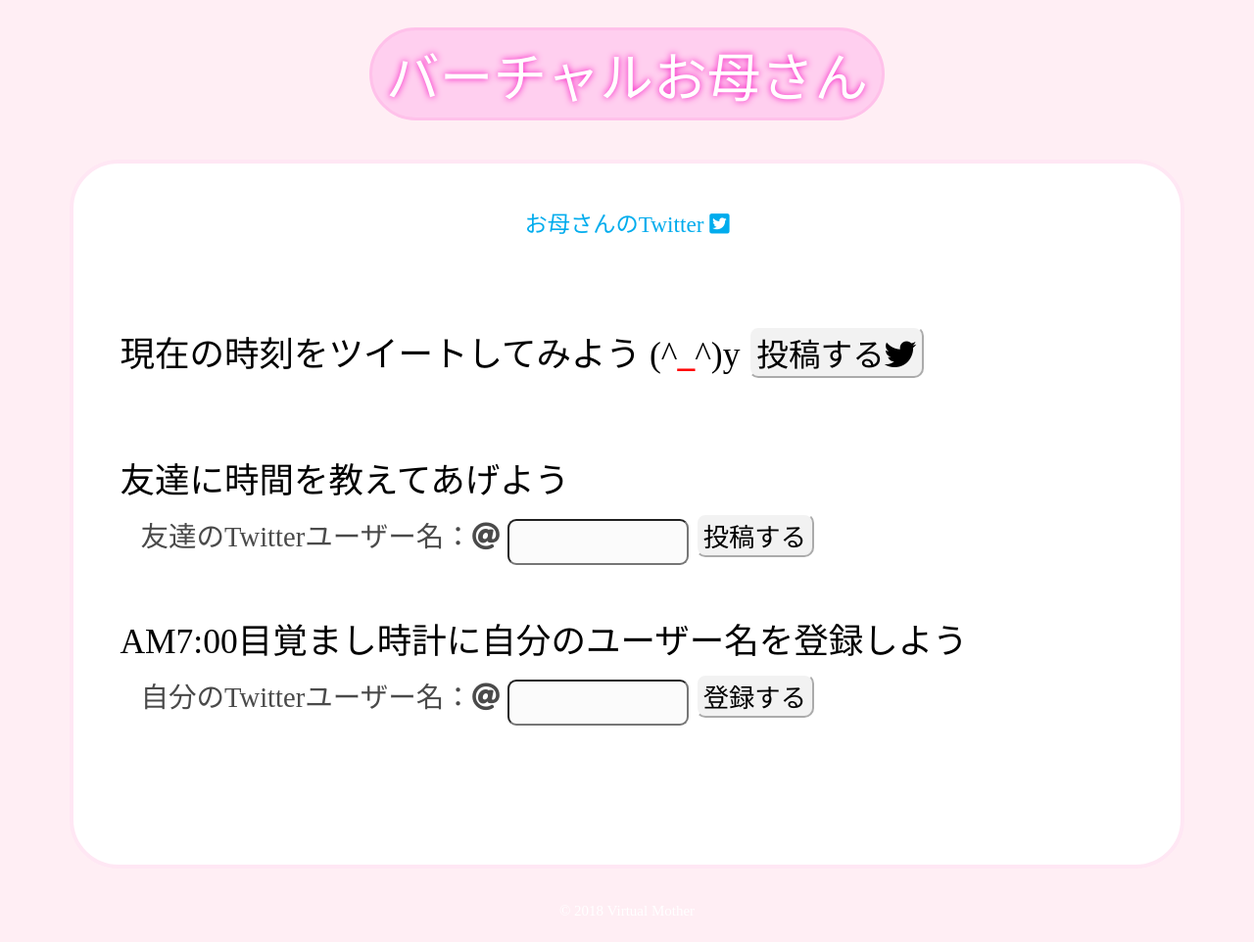
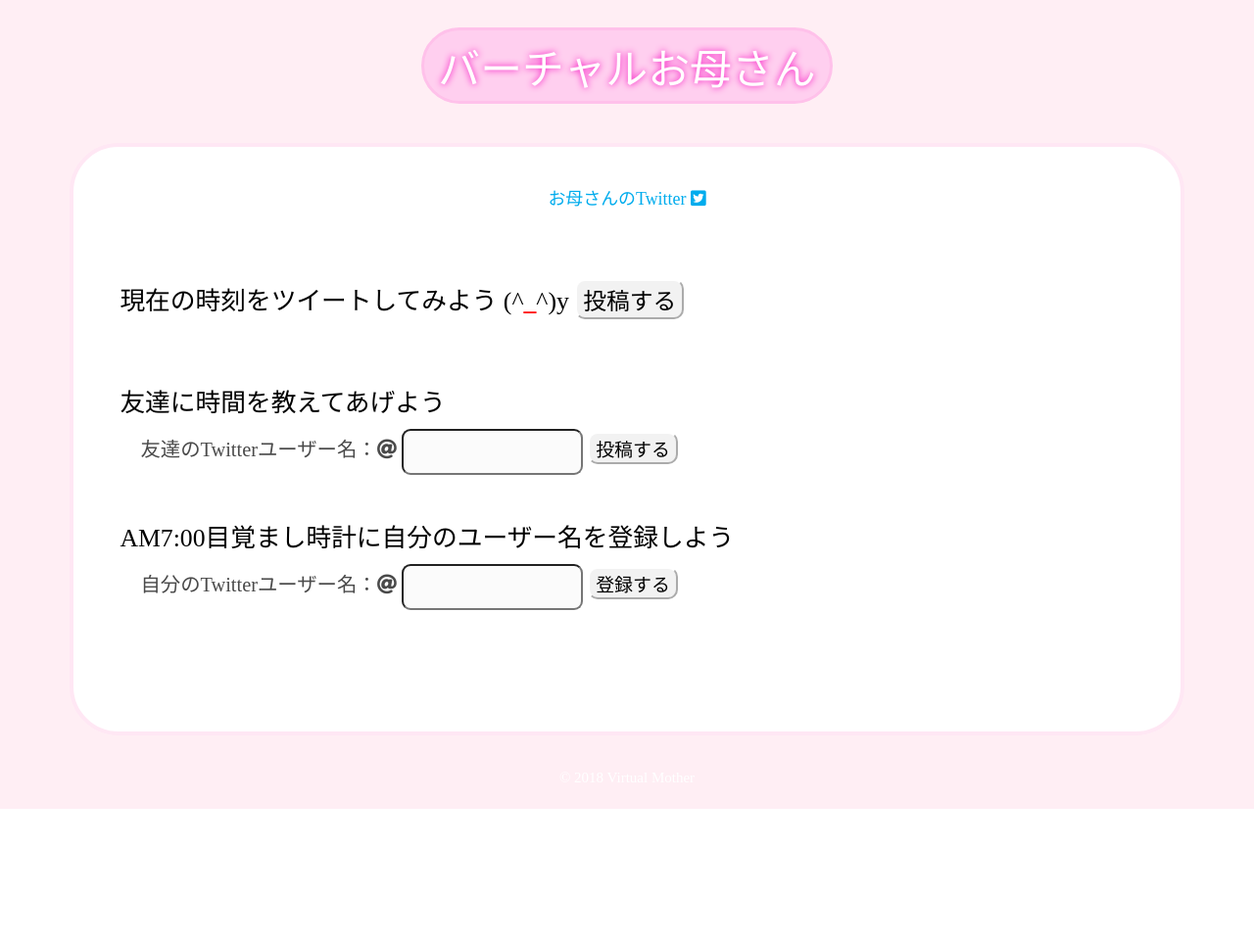
Before and after one commit to guralin/virtual_mother, a Flask app: page /user in a window 1280 px wide. Shown: the whole page at 98% size. After the commit the page ends 826 px from the top, so only its background shows below. Run offline with Flask 2, Linux system fonts and the light colour scheme; some libraries are stand-ins or nearby versions.

Commit message:
fontsizeの変更

```diff
--- a/static/css/stylesheet.css
+++ b/static/css/stylesheet.css
@@ -2,7 +2,7 @@
 
 /*default*/
 body{
-    font-size: calc(100% + 0.5vw);
+    font-size: calc(100% + 0.1vw);
     background-color: #ffeef4
 }
 
@@ -22,7 +22,7 @@ header{
     text-align: center;
 }
 header span.title{
-    font-size: calc(130% + 2vw);
+    font-size: calc(100% + 2vw);
     color: white;
     text-shadow: 0 0 7px #f500be;
     display: inline-block;
@@ -61,13 +61,13 @@ article{
     padding: 20px 10px 50px;
     margin: 20px 5%;
     height: 100%;
-    font-size: calc(101% + 0.05vw);
+    font-size: calc(100% + 0.05vw);
     border: solid 4px #ffe7f4;
     color: #4a4a4a;
 }
 
 h2{
-    font-size: calc(150% + 0.05vw);
+    font-size: calc(140% + 0.05vw);
     margin: 1% 2%;
     padding: 0 15px;
     font-weight: normal;
@@ -106,7 +106,7 @@ span.red{
 }
 
 .explain{
-    font-size: calc(120% + 0.05vw);
+    font-size: calc(110% + 0.05vw);
     margin: 1% 3%;
     padding: 0 25px;
 }
--- a/templates/user.html
+++ b/templates/user.html
@@ -17,7 +17,7 @@
 <br>
 <br>
     <h2>現在の時刻をツイートしてみよう (^<span class="red">_</span>^)y
-    <button onclick="location.href='post'" class="button">投稿する<i class="fab fa-twitter"></i></button></h2>
+    <button onclick="location.href='post'" class="button">投稿する</button></h2>
 <br>
 <br>
     <h2>友達に時間を教えてあげよう</h2>
```
